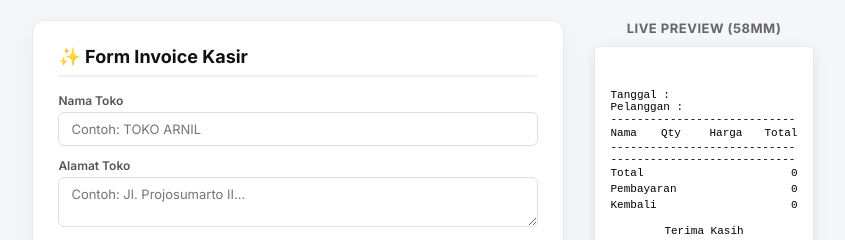
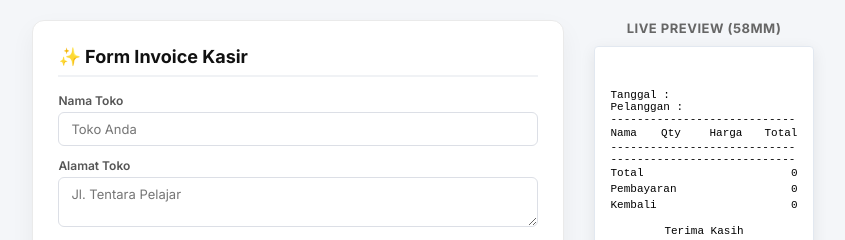
Before and after one commit to misterapin/invoice_umum, a plain HTML site: page index.html in a window 1280 px wide. Shown: the top 240 px of the page, without its empty margins (217-1062 px from the left). Drawn offline with Linux system fonts and the light colour scheme.

Commit message:
Update placeholders for store name and address inputs

```diff
--- a/index.html
+++ b/index.html
@@ -236,12 +236,12 @@
 
             <div class="form-group">
                 <label>Nama Toko</label>
-                <input type="text" id="inputNamaToko" oninput="updatePreview()" placeholder="Contoh: TOKO ARNIL">
+                <input type="text" id="inputNamaToko" oninput="updatePreview()" placeholder="Toko Anda">
             </div>
 
             <div class="form-group">
                 <label>Alamat Toko</label>
-                <textarea id="inputAlamatToko" oninput="updatePreview()" placeholder="Contoh: Jl. Projosumarto II..."></textarea>
+                <textarea id="inputAlamatToko" oninput="updatePreview()" placeholder="Jl. Tentara Pelajar"></textarea>
             </div>
 
             <div class="form-group">
```
